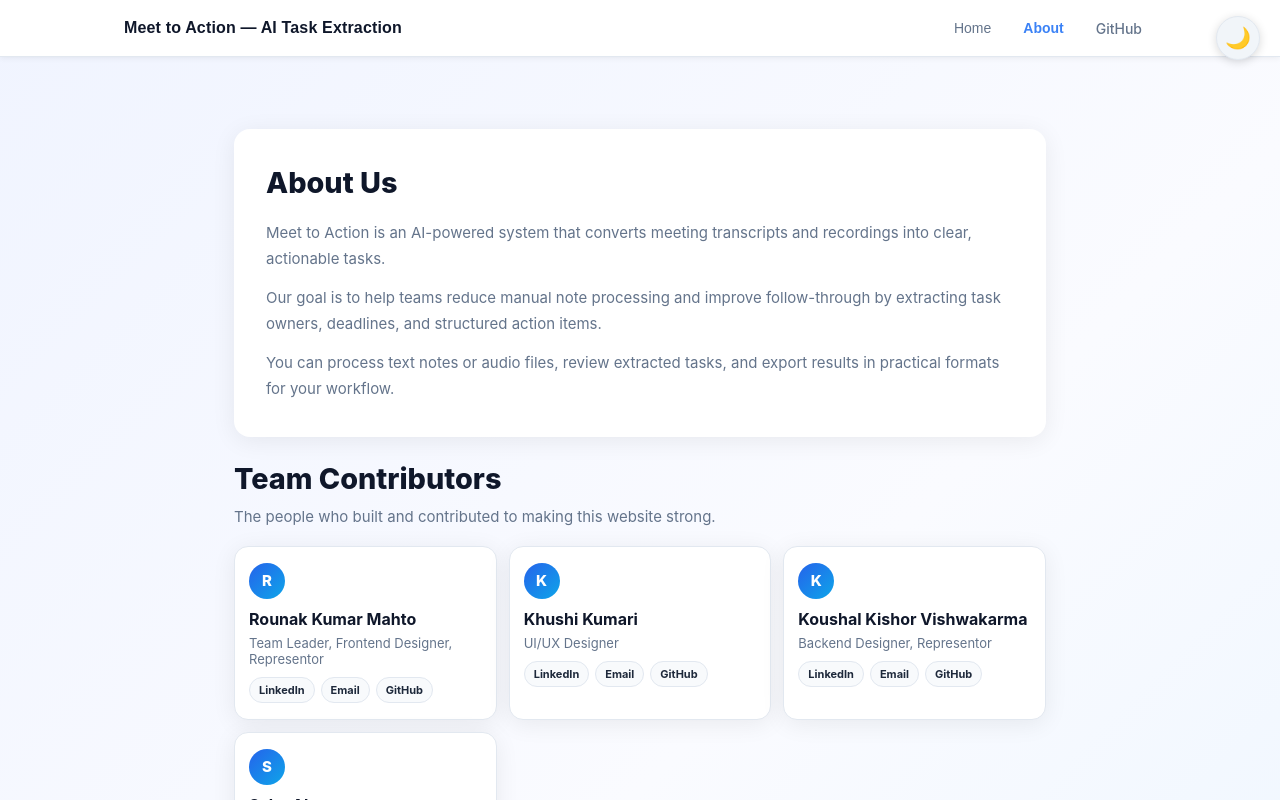
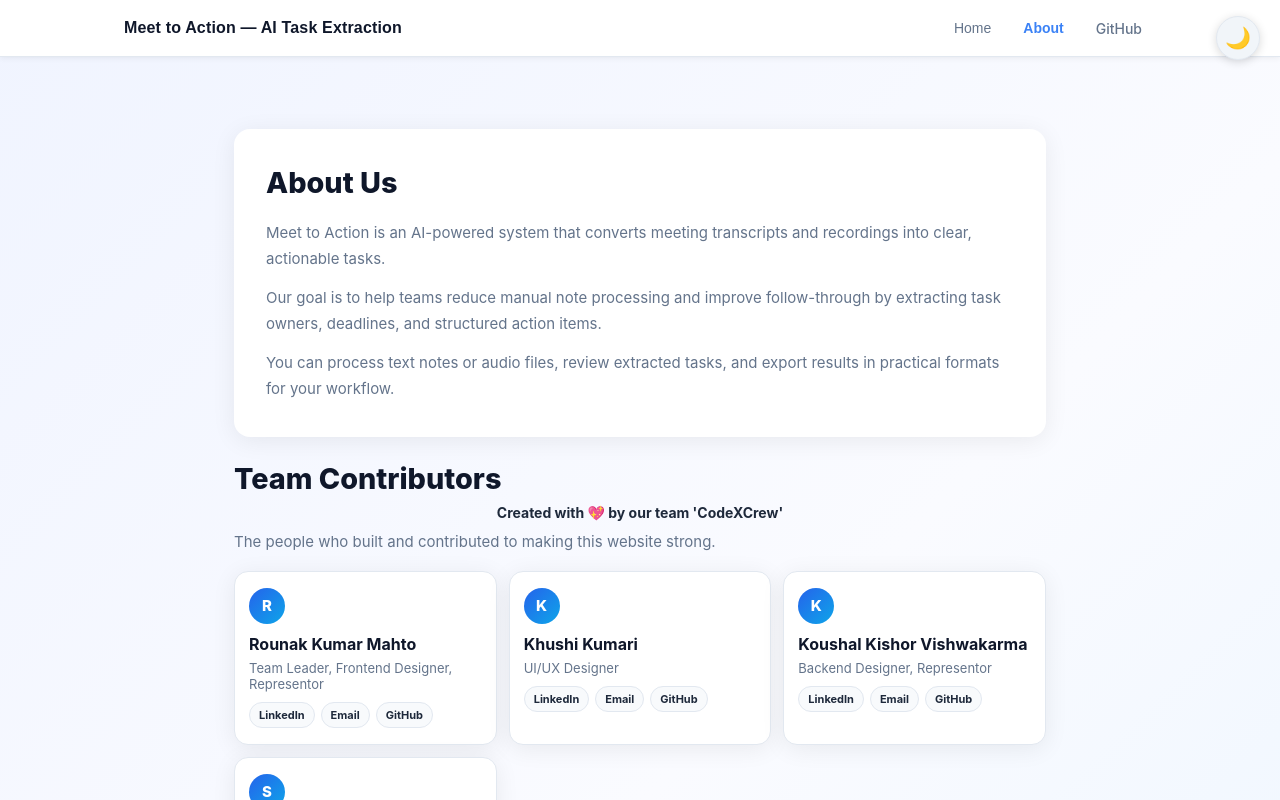
Before and after one commit to KoushalKishor09/meet-to-action, a React (Create React App) app in the folder frontend/: page / in a window 1280 px wide. Both pictures are taken after a click on the button "About". Shown: the top 800 px of the page. Built offline with nearby package versions, Linux system fonts and the light colour scheme.

Commit message:
changing the about page

```diff
--- a/frontend/src/AboutPage.js
+++ b/frontend/src/AboutPage.js
@@ -51,6 +51,7 @@ function AboutPage() {
       <section className="team-section" aria-label="Team contributors">
         <div className="team-section-head">
           <h3 className="about-page-title team-section-title">Team Contributors</h3>
+          <p className="team-credits">Created with 💖 by our team 'CodeXCrew'</p>
           <p className="about-page-text team-section-subtitle">
             The people who built and contributed to making this website strong.
           </p>
--- a/frontend/src/App.css
+++ b/frontend/src/App.css
@@ -1,5 +1,7 @@
 /* ── CSS Variables (Light Mode) ── */
 :root {
+  /* Change this to update only index page card fonts. */
+  --index-card-font: "Poppins", "Segoe UI", Arial, sans-serif;
   --bg: linear-gradient(135deg, #f0f4ff 0%, #fafbff 60%, #eef6ff 100%);
   --bg-solid: #f0f4ff;
   --card-bg: #ffffff;
@@ -449,6 +451,7 @@ body {
   border-radius: 14px;
   padding: 24px 22px;
   box-shadow: var(--card-shadow);
+  font-family: var(--index-card-font);
   transition: transform 0.2s, box-shadow 0.2s, background 0.3s ease;
 }
 
@@ -495,6 +498,7 @@ body {
 .feature-title {
   font-size: 15px;
   font-weight: 700;
+  font-family: var(--index-card-font);
   color: var(--text-primary);
   margin-bottom: 6px;
   transition: color 0.3s ease;
@@ -502,6 +506,7 @@ body {
 
 .feature-desc {
   font-size: 13px;
+  font-family: var(--index-card-font);
   color: var(--text-muted);
   line-height: 1.6;
   transition: color 0.3s ease;
@@ -731,6 +736,7 @@ body {
   border: 1px solid var(--border);
   border-radius: 12px;
   padding: 18px 16px 14px;
+  font-family: var(--index-card-font);
   box-shadow: 0 2px 8px rgba(0, 0, 0, 0.08);
   transition: transform 0.2s, box-shadow 0.2s, background 0.3s ease, border-color 0.3s ease;
   display: flex;
@@ -751,6 +757,7 @@ body {
 .task-tile-number {
   font-size: 12px;
   font-weight: 700;
+  font-family: var(--index-card-font);
   color: var(--text-subtle);
   width: 24px;
   height: 24px;
@@ -765,6 +772,7 @@ body {
 .task-tile-title {
   font-size: 14px;
   font-weight: 700;
+  font-family: var(--index-card-font);
   color: var(--text-primary);
   line-height: 1.4;
   transition: color 0.3s ease;
@@ -781,12 +789,14 @@ body {
   color: var(--task-tile-label-color);
   font-size: 12px;
   font-weight: 600;
+  font-family: var(--index-card-font);
   min-width: 70px;
   transition: color 0.3s ease;
 }
 
 .task-tile-value {
   color: var(--task-tile-value-color);
+  font-family: var(--index-card-font);
   font-weight: 500;
   transition: color 0.3s ease;
 }
@@ -1058,6 +1068,14 @@ body {
   margin-bottom: 8px;
 }
 
+.team-credits {
+  margin: 0 0 8px;
+  text-align: center;
+  font-size: 14px;
+  font-weight: 700;
+  color: var(--text-secondary);
+}
+
 .team-section-subtitle {
   margin-bottom: 0;
 }
```
